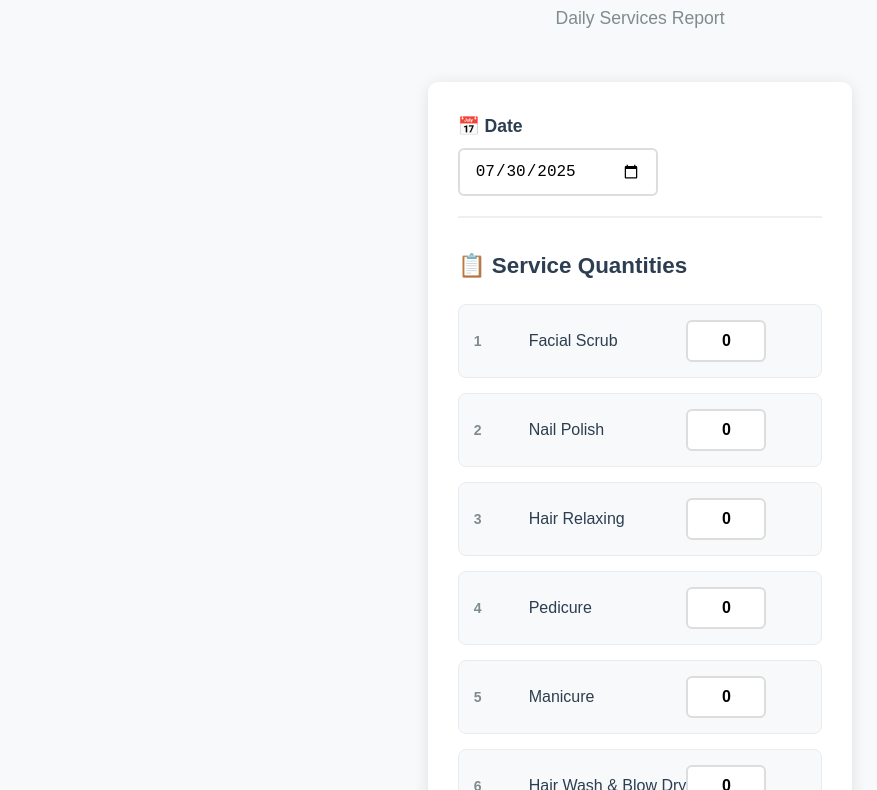
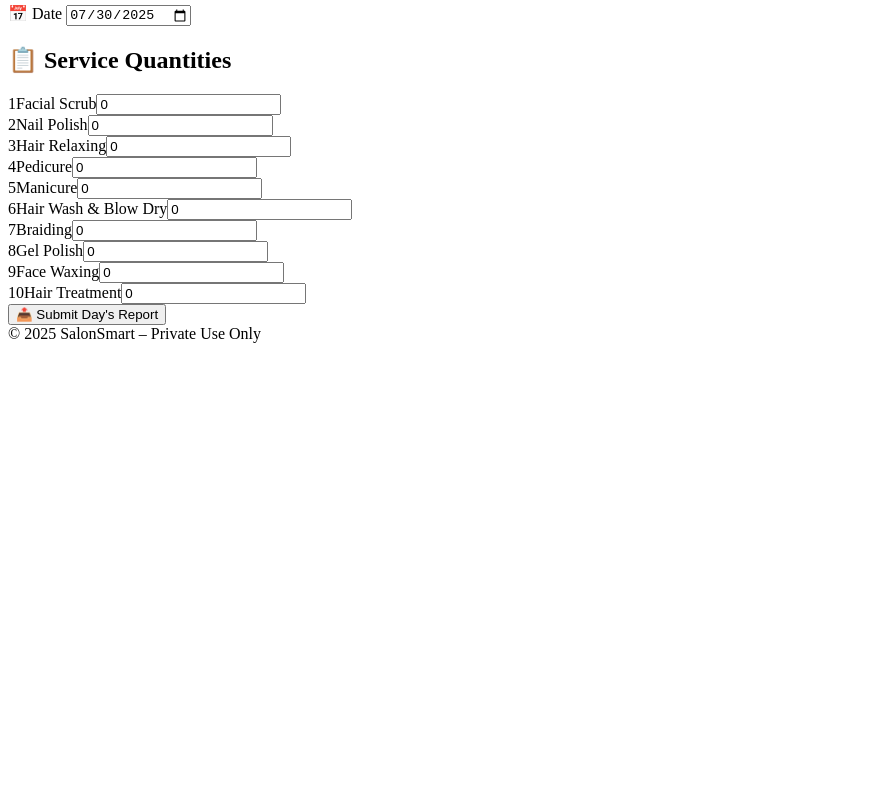
Before and after one commit to magicngash/MyApp, a plain HTML site: page index.html in a window 1280 px wide. Shown: the part 110-900 px from the top of the page, without its empty margins (0-877 px from the left). After the commit the page ends 800 px from the top, so only its background shows below. Drawn offline with Linux system fonts and the light colour scheme.

Commit message:
Update index.html

```diff
--- a/index.html
+++ b/index.html
@@ -1,195 +1,11 @@
-
 <!DOCTYPE html>
 <html lang="en">
 <head>
-    <meta charset="UTF-8">
-    <meta name="viewport" content="width=device-width, initial-scale=1.0">
+  <meta charset="UTF-8" />
+  <meta name="viewport" content="width=device-width, initial-scale=1.0" />
   <title>SalonSmart - Daily Services Report</title>
   <style>
-        * {
-            margin: 0;
-            padding: 0;
-            box-sizing: border-box;
-        }
-
-        body {
-            font-family: Arial, Helvetica, sans-serif;
-            background-color: #f8f9fa;
-            color: #333;
-            line-height: 1.6;
-            min-height: 100vh;
-            display: flex;
-            flex-direction: column;
-        }
-
-        .container {
-            max-width: 800px;
-            margin: 0 auto;
-            padding: 20px;
-            flex: 1;
-        }
-
-        .header {
-            text-align: center;
-            margin-bottom: 30px;
-            padding: 20px 0;
-        }
-
-        .header h1 {
-            color: #2c3e50;
-            font-size: 2.5em;
-            margin-bottom: 10px;
-            font-weight: 300;
-        }
-
-        .header p {
-            color: #7f8c8d;
-            font-size: 1.1em;
-        }
-
-        .form-container {
-            background: white;
-            border-radius: 10px;
-            box-shadow: 0 2px 15px rgba(0, 0, 0, 0.1);
-            padding: 30px;
-            margin-bottom: 20px;
-        }
-
-        .date-section {
-            margin-bottom: 30px;
-            padding-bottom: 20px;
-            border-bottom: 2px solid #ecf0f1;
-        }
-
-        .date-label {
-            display: block;
-            font-weight: 600;
-            color: #2c3e50;
-            margin-bottom: 8px;
-            font-size: 1.1em;
-        }
-
-        .date-input {
-            width: 200px;
-            padding: 12px 15px;
-            border: 2px solid #ddd;
-            border-radius: 6px;
-            font-size: 16px;
-            transition: border-color 0.3s ease;
-        }
-
-        .date-input:focus {
-            outline: none;
-            border-color: #3498db;
-            box-shadow: 0 0 0 3px rgba(52, 152, 219, 0.1);
-        }
-
-        .services-section h2 {
-            color: #2c3e50;
-            margin-bottom: 20px;
-            font-size: 1.4em;
-            font-weight: 600;
-        }
-
-        .services-grid {
-            display: grid;
-            gap: 15px;
-        }
-
-        .service-row {
-            display: grid;
-            grid-template-columns: 40px 1fr 120px;
-            align-items: center;
-            padding: 15px;
-            background: #f8f9fa;
-            border-radius: 8px;
-            border: 1px solid #e9ecef;
-            transition: background-color 0.2s ease;
-        }
-
-        .service-row:hover {
-            background: #e8f4fd;
-        }
-
-        .row-number {
-            font-weight: 600;
-            color: #7f8c8d;
-            font-size: 14px;
-        }
-
-        .service-name {
-            font-weight: 500;
-            color: #2c3e50;
-            padding-left: 15px;
-        }
-
-        .quantity-input {
-            width: 80px;
-            padding: 10px 12px;
-            border: 2px solid #ddd;
-            border-radius: 6px;
-            text-align: center;
-            font-size: 16px;
-            font-weight: 600;
-            transition: border-color 0.3s ease;
-        }
-
-        .quantity-input:focus {
-            outline: none;
-            border-color: #3498db;
-            box-shadow: 0 0 0 3px rgba(52, 152, 219, 0.1);
-        }
-
-        .submit-section {
-            text-align: center;
-            margin-top: 30px;
-            padding-top: 20px;
-            border-top: 2px solid #ecf0f1;
-        }
-
-        .submit-btn {
-            background: linear-gradient(135deg, #3498db, #2980b9);
-            color: white;
-            padding: 15px 40px;
-            border: none;
-            border-radius: 8px;
-            font-size: 16px;
-            font-weight: 600;
-            cursor: pointer;
-            transition: all 0.3s ease;
-            box-shadow: 0 4px 15px rgba(52, 152, 219, 0.3);
-        }
-
-        .submit-btn:hover {
-            background: linear-gradient(135deg, #2980b9, #21618c);
-            transform: translateY(-2px);
-            box-shadow: 0 6px 20px rgba(52, 152, 219, 0.4);
-        }
-
-        .submit-btn:active {
-            transform: translateY(0);
-        }
-
-        .footer {
-            text-align: center;
-            padding: 20px;
-            color: #7f8c8d;
-            font-size: 14px;
-            background: white;
-            border-top: 1px solid #ecf0f1;
-            margin-top: auto;
-        }
-
-        /* Remove spinner arrows from number inputs */
-        .quantity-input::-webkit-outer-spin-button,
-        .quantity-input::-webkit-inner-spin-button {
-            -webkit-appearance: none;
-            margin: 0;
-        }
-
-        .quantity-input[type=number] {
-            -moz-appearance: textfield;
-        }
+    /* --- Styling omitted for brevity --- use your full CSS as is --- */
   </style>
 </head>
 <body>
@@ -204,67 +20,27 @@
         <!-- Date Section -->
         <div class="date-section">
           <label class="date-label" for="reportDate">📅 Date</label>
-                    <input type="date" id="reportDate" class="date-input" required>
+          <input type="date" id="reportDate" class="date-input" required />
         </div>
 
         <!-- Services Section -->
         <div class="services-section">
           <h2>📋 Service Quantities</h2>
           <div class="services-grid">
-                        <div class="service-row">
-                            <span class="row-number">1</span>
-                            <span class="service-name">Facial Scrub</span>
-                            <input type="number" class="quantity-input" value="0" min="0" name="service1">
-                        </div>
-                        <div class="service-row">
-                            <span class="row-number">2</span>
-                            <span class="service-name">Nail Polish</span>
-                            <input type="number" class="quantity-input" value="0" min="0" name="service2">
-                        </div>
-                        <div class="service-row">
-                            <span class="row-number">3</span>
-                            <span class="service-name">Hair Relaxing</span>
-                            <input type="number" class="quantity-input" value="0" min="0" name="service3">
-                        </div>
-                        <div class="service-row">
-                            <span class="row-number">4</span>
-                            <span class="service-name">Pedicure</span>
-                            <input type="number" class="quantity-input" value="0" min="0" name="service4">
-                        </div>
-                        <div class="service-row">
-                            <span class="row-number">5</span>
-                            <span class="service-name">Manicure</span>
-                            <input type="number" class="quantity-input" value="0" min="0" name="service5">
-                        </div>
-                        <div class="service-row">
-                            <span class="row-number">6</span>
-                            <span class="service-name">Hair Wash & Blow Dry</span>
-                            <input type="number" class="quantity-input" value="0" min="0" name="service6">
-                        </div>
-                        <div class="service-row">
-                            <span class="row-number">7</span>
-                            <span class="service-name">Braiding</span>
-                            <input type="number" class="quantity-input" value="0" min="0" name="service7">
-                        </div>
-                        <div class="service-row">
-                            <span class="row-number">8</span>
-                            <span class="service-name">Gel Polish</span>
-                            <input type="number" class="quantity-input" value="0" min="0" name="service8">
-                        </div>
-                        <div class="service-row">
-                            <span class="row-number">9</span>
-                            <span class="service-name">Face Waxing</span>
-                            <input type="number" class="quantity-input" value="0" min="0" name="service9">
-                        </div>
-                        <div class="service-row">
-                            <span class="row-number">10</span>
-                            <span class="service-name">Hair Treatment</span>
-                            <input type="number" class="quantity-input" value="0" min="0" name="service10">
-                        </div>
+            <!-- Predefined 10 services -->
+            <div class="service-row"><span class="row-number">1</span><span class="service-name">Facial Scrub</span><input type="number" class="quantity-input" value="0" min="0" name="service1" /></div>
+            <div class="service-row"><span class="row-number">2</span><span class="service-name">Nail Polish</span><input type="number" class="quantity-input" value="0" min="0" name="service2" /></div>
+            <div class="service-row"><span class="row-number">3</span><span class="service-name">Hair Relaxing</span><input type="number" class="quantity-input" value="0" min="0" name="service3" /></div>
+            <div class="service-row"><span class="row-number">4</span><span class="service-name">Pedicure</span><input type="number" class="quantity-input" value="0" min="0" name="service4" /></div>
+            <div class="service-row"><span class="row-number">5</span><span class="service-name">Manicure</span><input type="number" class="quantity-input" value="0" min="0" name="service5" /></div>
+            <div class="service-row"><span class="row-number">6</span><span class="service-name">Hair Wash & Blow Dry</span><input type="number" class="quantity-input" value="0" min="0" name="service6" /></div>
+            <div class="service-row"><span class="row-number">7</span><span class="service-name">Braiding</span><input type="number" class="quantity-input" value="0" min="0" name="service7" /></div>
+            <div class="service-row"><span class="row-number">8</span><span class="service-name">Gel Polish</span><input type="number" class="quantity-input" value="0" min="0" name="service8" /></div>
+            <div class="service-row"><span class="row-number">9</span><span class="service-name">Face Waxing</span><input type="number" class="quantity-input" value="0" min="0" name="service9" /></div>
+            <div class="service-row"><span class="row-number">10</span><span class="service-name">Hair Treatment</span><input type="number" class="quantity-input" value="0" min="0" name="service10" /></div>
           </div>
         </div>
 
-                <!-- Submit Section -->
         <div class="submit-section">
           <button type="submit" class="submit-btn">📤 Submit Day's Report</button>
         </div>
@@ -277,8 +53,8 @@
   </footer>
 
   <script>
-        // Set today's date as default
-        document.addEventListener('DOMContentLoaded', function() {
+    // Auto-fill today's date
+    document.addEventListener('DOMContentLoaded', function () {
       const today = new Date();
       const dateString = today.getFullYear() + '-' +
         String(today.getMonth() + 1).padStart(2, '0') + '-' +
@@ -286,35 +62,45 @@
       document.getElementById('reportDate').value = dateString;
     });
 
-        // Handle form submission
-        document.getElementById('servicesForm').addEventListener('submit', function(e) {
+    // Submit to Google Sheets via Web App
+    document.getElementById('servicesForm').addEventListener('submit', function (e) {
       e.preventDefault();
 
-            // Get form data
       const date = document.getElementById('reportDate').value;
-            const services = [];
-            const serviceNames = [
-                'Facial Scrub', 'Nail Polish', 'Hair Relaxing', 'Pedicure', 'Manicure',
-                'Hair Wash & Blow Dry', 'Braiding', 'Gel Polish', 'Face Waxing', 'Hair Treatment'
-            ];
+      const data = {
+        "Date": date,
+        "Facial Scrub": Number(document.querySelector('input[name="service1"]').value || 0),
+        "Nail Polish": Number(document.querySelector('input[name="service2"]').value || 0),
+        "Hair Relaxing": Number(document.querySelector('input[name="service3"]').value || 0),
+        "Pedicure": Number(document.querySelector('input[name="service4"]').value || 0),
+        "Manicure": Number(document.querySelector('input[name="service5"]').value || 0),
+        "Hair Wash & Blow Dry": Number(document.querySelector('input[name="service6"]').value || 0),
+        "Braiding": Number(document.querySelector('input[name="service7"]').value || 0),
+        "Gel Polish": Number(document.querySelector('input[name="service8"]').value || 0),
+        "Face Waxing": Number(document.querySelector('input[name="service9"]').value || 0),
+        "Hair Treatment": Number(document.querySelector('input[name="service10"]').value || 0)
+      };
 
-            // Collect quantities
-            for (let i = 1; i <= 10; i++) {
-                const quantity = document.querySelector(`input[name="service${i}"]`).value;
-                if (quantity > 0) {
-                    services.push(`${serviceNames[i-1]}: ${quantity}`);
+      fetch("https://script.google.com/macros/s/AKfycbwKsoDS1mXAO_DJEvPfbLXerdLZ-E98Q9ao-vYbbN6Jp8zJmWiMb2QL3uBhKUYfb4OpRA/exec", {
+        method: "POST",
+        headers: {
+          "Content-Type": "application/json"
+        },
+        body: JSON.stringify(data)
+      })
+        .then(res => res.json())
+        .then(res => {
+          if (res.status === "success") {
+            alert("✅ Submitted successfully!");
+            document.getElementById('servicesForm').reset();
+          } else {
+            alert("⚠️ Submission failed.");
           }
-            }
-
-            // Show success message
-            let message = `✅ Submitted successfully!\n\nDate: ${date}`;
-            if (services.length > 0) {
-                message += `\n\nServices recorded:\n${services.join('\n')}`;
-            } else {
-                message += '\n\nNo services recorded for this date.';
-            }
-
-            alert(message);
+        })
+        .catch(err => {
+          alert("❌ Could not submit. Check console.");
+          console.error(err);
+        });
     });
   </script>
 </body>
```
Lines whose indentation alone changed are shown as unchanged.
